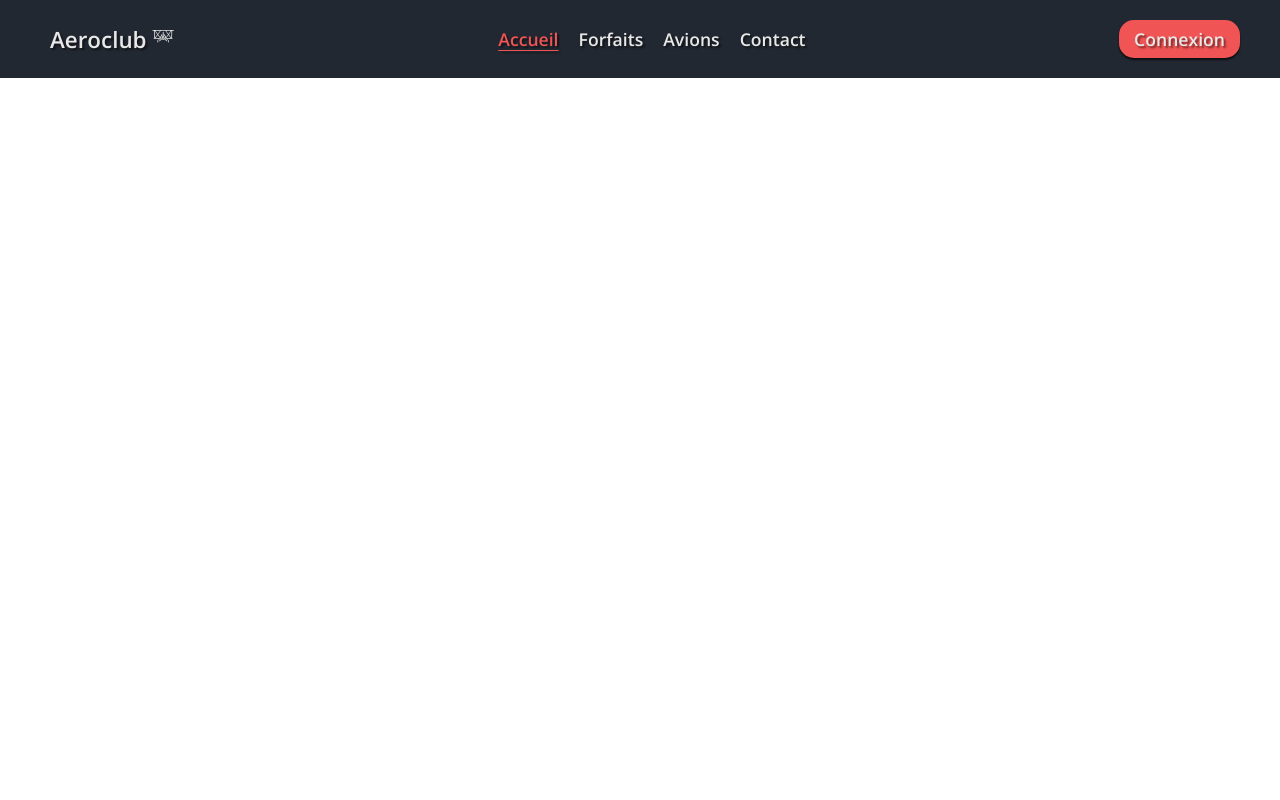
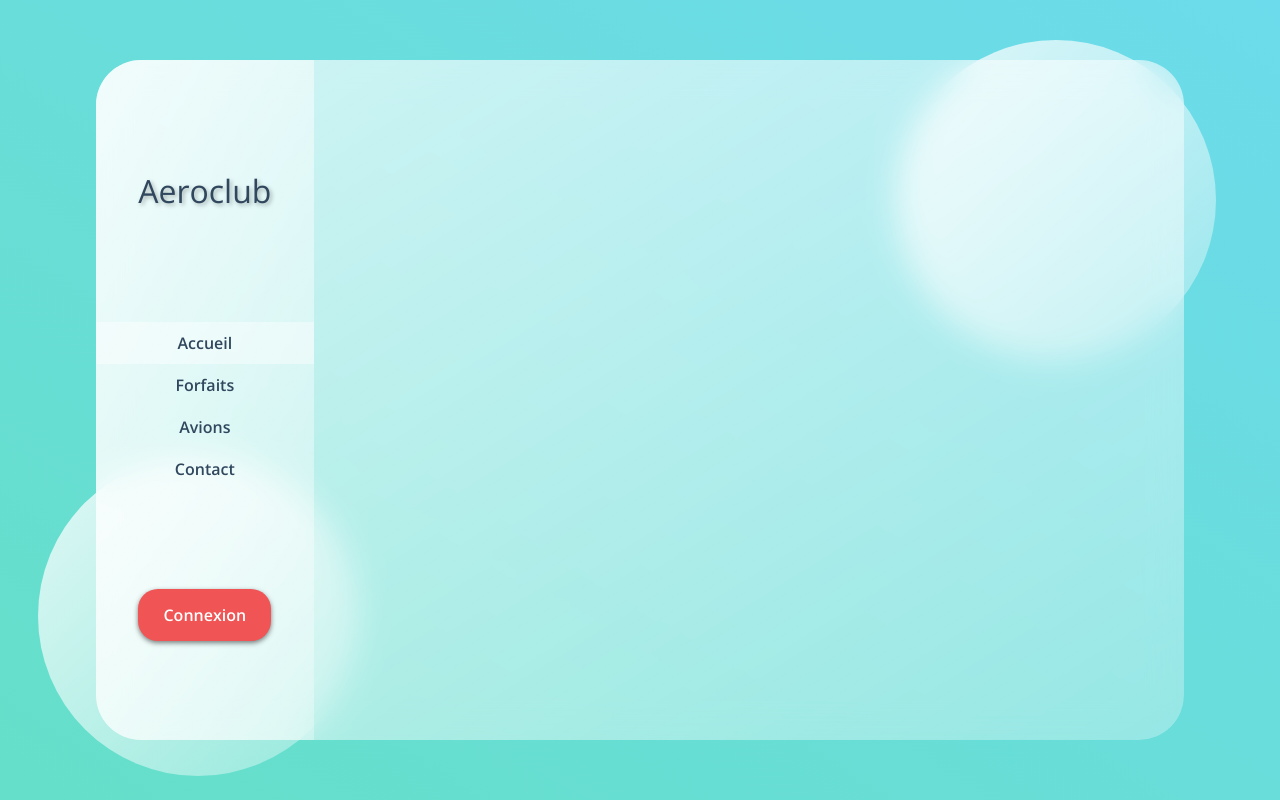
Before and after one commit to MatheoDev/site-aeroclub, a React (Create React App) app: page / in a window 1280 px wide. Built offline with nearby package versions, Linux system fonts and the light colour scheme; no server answers.

Commit message:
styling the website interface and forfaits page with scroll content

```diff
--- a/src/App.js
+++ b/src/App.js
@@ -1,9 +1,9 @@
 import React, {useState} from 'react'
 import Navbar from './components/Navbar'
 import GlobalStyle from './GlobalStyle'
-import { BrowserRouter as Router, Route } from 'react-router-dom'
-import DropMenu from './components/DropMenu'
+import { BrowserRouter as Router, Route, Switch } from 'react-router-dom'
 import Home from './pages/Home'
+import Forfaits from './pages/Forfaits'
 
 function App() {
   const [isOpen, setIsOpen] = useState(false)
@@ -14,12 +14,24 @@ function App() {
 
   return (
     <>
-      <Router>
         <GlobalStyle />
-        <Navbar toggle={toggle} />
-        <DropMenu isOpen={isOpen} toggle={toggle} />
-        <Home />
-      </Router>
+        <main>
+          <section className="glass">
+            <Router>
+              <Navbar toggle={toggle}/>
+              <Switch>
+                <Route path="/" component={Home} exact />
+                <Route path="/forfaits" component={Forfaits} exact />
+              </Switch>
+            </Router>
+          </section>
+        </main>
+        <div className="circle1">
+
+        </div>
+        <div className="circle2">
+
+        </div>
     </>
   );
 }
--- a/src/GlobalStyle.js
+++ b/src/GlobalStyle.js
@@ -10,6 +10,41 @@ const GlobalStyle = createGlobalStyle`
         overflow-x: hidden;
         font-family: 'Open Sans', sans-serif;
     }
-`;
+    main {
+        min-height: 100vh;
+        background: linear-gradient(to right top, #65dfc9, #6cdbeb);
+        display: flex;
+        align-items: center;
+        justify-content: center;
+    }
+    .glass {
+        background: white;
+        min-height: 85vh;
+        max-height: 85vh;
+        width: 85%;
+        border-radius: 45px;
+        background: linear-gradient(to right bottom, rgba(255,255,255,0.7), rgba(255,255,255,0.3));
+        z-index: 2;
+        backdrop-filter: blur(1rem);
+        display: flex;
+        overflow: hidden;
+    }
+    .circle1, .circle2 {
+        background: white;
+        background: linear-gradient(to right bottom, rgba(255,255,255,0.8), rgba(255,255,255,0.3));
+        width: 20rem;
+        height: 20rem;
+        position: absolute;
+        border-radius: 50%;
+    }
+    .circle1 {
+        bottom: 3%;
+        left: 3%;
+    }
+    .circle2 {
+        top: 5%;
+        right: 5%;
+    }
+`
 
 export default GlobalStyle;
--- a/src/components/Forfait.js
+++ b/src/components/Forfait.js
@@ -1,5 +1,61 @@
 import React, { useState, useEffect } from 'react'
 import api from '../service/api.js'
+import styled from 'styled-components'
+import {GiAirplane} from 'react-icons/gi'
+
+const Wrapper = styled.div`
+    padding: 50px;
+
+    h1 {
+        color: #30475e;
+        font-size: 2em;
+        margin-bottom: 30px;
+    }
+`
+
+const ForfaitWrappper = styled.div`
+    display: flex;
+    flex-wrap: wrap;
+    justify-content: space-between;
+`
+
+const ForfaitCard = styled.div`
+    width: 25%;
+    margin: 0 10px 40px 0;
+    height: 200px;
+    background: linear-gradient(to right bottom, rgba(255,255,255,0.9), rgba(255,255,255,0.6));
+    box-shadow: 6px 6px 20px rgba(0,0,0,0.2);
+    border-radius: 20px;
+    position: relative;
+    transition: all 0.1s ease;
+
+    span.icon {
+        display: block;
+        font-size: 2.5em;
+        margin: 30px 0 0 30px;
+    }
+
+    &:hover {
+        transform: scale(1.02);
+    }
+`
+
+const ForfaitInfo = styled.div`
+    display: flex;
+    flex-direction: column;
+    position: absolute;
+    top: 50%;
+    left: 30px;
+
+    h3 {
+        color: #30475e;
+        font-size: 1.3em;
+    }
+    span {
+        color: #30475e;
+        font-weight: 400;
+    }
+`
 
 const Forfait = () => {
     const [forfaits, setForfaits] = useState()
@@ -14,18 +70,26 @@ const Forfait = () => {
     }, [setForfaits])
 
     return (
-        <>
+        <Wrapper>
+            <h1>Les forfaits</h1>
+            <ForfaitWrappper>
                 {
                     forfaits &&
                     forfaits.map((element) => {
                         return (
-                        <div key={element.libelle+element.id}>
-                            {element.libelle}
-                        </div>
+                            <ForfaitCard key={element.libelle+element.id}>
+                                <span className="icon"><GiAirplane /></span>
+                                <ForfaitInfo>
+                                    <h3>{element.libelle}</h3>
+                                    <span>Heure : {element.heure}h</span>
+                                    <span>Prix : {element.prix}€</span>
+                                </ForfaitInfo>
+                            </ForfaitCard>
                         )
                     })
                 }
-        </>
+            </ForfaitWrappper>
+        </Wrapper>
     )
 }
 
--- a/src/components/Navbar.js
+++ b/src/components/Navbar.js
@@ -1,59 +1,45 @@
 import React from 'react'
 import styled, { css } from 'styled-components'
 import { FaBars } from 'react-icons/fa'
-import { GiBiplane } from 'react-icons/gi'
 import { NavLink } from 'react-router-dom'
 
 const Nav = styled.nav`
+    width: 20%;
     display: flex;
     align-items: center;
-    justify-content: space-between;
-    background: #222831;
-    padding: 20px 40px;
-    box-shadow: 0px 1px 1px rgba(0,0,0,0.5);
+    flex-direction: column;
+    justify-content: space-evenly;
+    text-align: center;
+    background: linear-gradient(to right bottom, rgba(255,255,255,0.7), rgba(255,255,255,0.3));
 `
 
 const NavLinkS = css`
-    color: #e8e8e8;
-    padding: 0 10px;
-    height: 100%;
-    cursor: pointer;
+    padding: 10px 0;
     text-decoration: none;
     transition: all 0.5s ease;
-    font-size: 1.1em;
+    color: #30475e;
     font-weight: 600;
-    text-shadow: 2px 2px 2px rgba(0,0,0,0.5);
 
     &.is-active, &:hover {
-        text-decoration: underline;
-        text-underline-offset: 4px;
-        color: #f05454;
+        background-color: rgba(255,255,255,0.4);
     }
 `
 
 const Logo = styled.div`
     ${NavLinkS}
-    font-size: 1.4em;
-
-    &:hover {
-        text-decoration: none;
-    }
+    font-size: 2em;
+    font-weight: 400;
+    text-shadow: 2px 2px 4px rgba(0,0,0,0.3);
 `
 
 const MenuBars = styled(FaBars)`
     display: none;
-
-    @media screen and (max-width: 768px) {
-        display: block;
-        font-size: 1.3em;
-        color: #e8e8e8;
-    }
 `
 
 const NavMenu = styled.div`
-    @media screen and (max-width: 768px) {
-        display: none;
-    }
+    width: 100%;
+    display: flex;
+    flex-direction: column;
 `
 
 const NavMenuLink = styled(NavLink)`
@@ -61,35 +47,35 @@ const NavMenuLink = styled(NavLink)`
 `
 
 const NavMenuBtn = styled(NavLink)`
-    ${NavLinkS}
-    display: block;
-    background-color: #f05454;
-    border-radius: 15px;
-    padding: 7px 15px;
-    box-shadow: 0px 2px 2px rgba(0,0,0,0.7);
+    background: #f05454;
+    text-decoration: none;
+    color: white;
+    font-weight: 600;
+    padding: 15px 25px;
     transition: all 0.5s ease;
+    border-radius: 20px;
+    box-shadow: 0px 2px 5px 0px rgba(0,0,0,0.5);
 
     &:hover {
         text-decoration: none;
         color: white;
         transform: translateY(-2px);
+        background: #ed2c2c;
     }
-    @media screen and (max-width: 768px) {
-        display: none;
-    }
+
 `
 
 const Navbar = ({toggle}) => {
 
     return(
         <Nav>
-            <Logo to='/'>Aeroclub <GiBiplane /></Logo>
+            <Logo to='/'>Aeroclub</Logo>
             <MenuBars onClick={toggle} />
             <NavMenu>
                 <NavMenuLink exact activeClassName='is-active' to='/'>Accueil</NavMenuLink>
-                <NavMenuLink exact activeClassName='is-active' to='forfait'>Forfaits</NavMenuLink>
-                <NavMenuLink exact activeClassName='is-active' to='avions'>Avions</NavMenuLink>
-                <NavMenuLink exact activeClassName='is-active' to='avions'>Contact</NavMenuLink>
+                <NavMenuLink exact activeClassName='is-active' to='/forfaits'>Forfaits</NavMenuLink>
+                <NavMenuLink exact activeClassName='is-active' to='/avions'>Avions</NavMenuLink>
+                <NavMenuLink exact activeClassName='is-active' to='/contact'>Contact</NavMenuLink>
             </NavMenu>
             <NavMenuBtn exact activeClassName='is-active' to='/login'>Connexion</NavMenuBtn>
         </Nav>
--- /dev/null
+++ b/src/pages/Forfaits.js
@@ -0,0 +1,38 @@
+import React from 'react'
+import styled from 'styled-components'
+import Forfait from '../components/Forfait'
+
+const Wrapper = styled.section`
+    width: 80%;
+    overflow: auto;
+
+    ::-webkit-scrollbar {
+        width: 10px;
+    }
+
+    /* Track */
+    ::-webkit-scrollbar-track {
+        border-radius: 10px;
+    }
+
+    /* Handle */
+    ::-webkit-scrollbar-thumb {
+        background: linear-gradient(to right bottom, rgba(255,255,255,0.8), rgba(255,255,255,0.5));
+        border-radius: 10px;
+    }
+
+    /* Handle on hover */
+    ::-webkit-scrollbar-thumb:hover {
+        background: linear-gradient(to right bottom, rgba(255,255,255,0.7), rgba(255,255,255,0.4));
+    }
+`
+
+const Forfaits = () => {
+    return (
+        <Wrapper>
+            <Forfait />
+        </Wrapper>
+    )
+}
+
+export default Forfaits
--- a/src/pages/Home.js
+++ b/src/pages/Home.js
@@ -1,13 +1,14 @@
 import React from 'react'
-import Avion from '../components/Avion'
-import Forfait from '../components/Forfait'
+import styled from 'styled-components'
+
+const Wrapper = styled.section`
+    width: 80%;
+`
 
 const Home = () => {
     return (
-        <>
-            <Forfait />
-            <Avion />
-        </>
+        <Wrapper>
+        </Wrapper>
     )
 }
 
```
Also changed, not shown: src/components/Avion.js (line endings or trailing spaces). Lines whose indentation alone changed are shown as unchanged.
